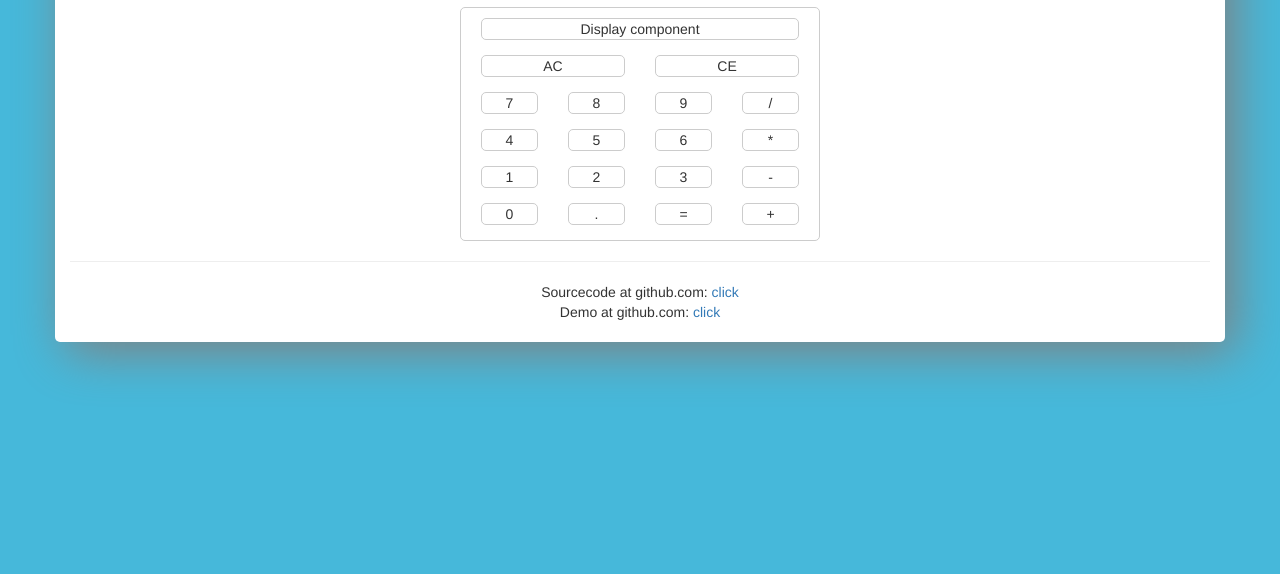
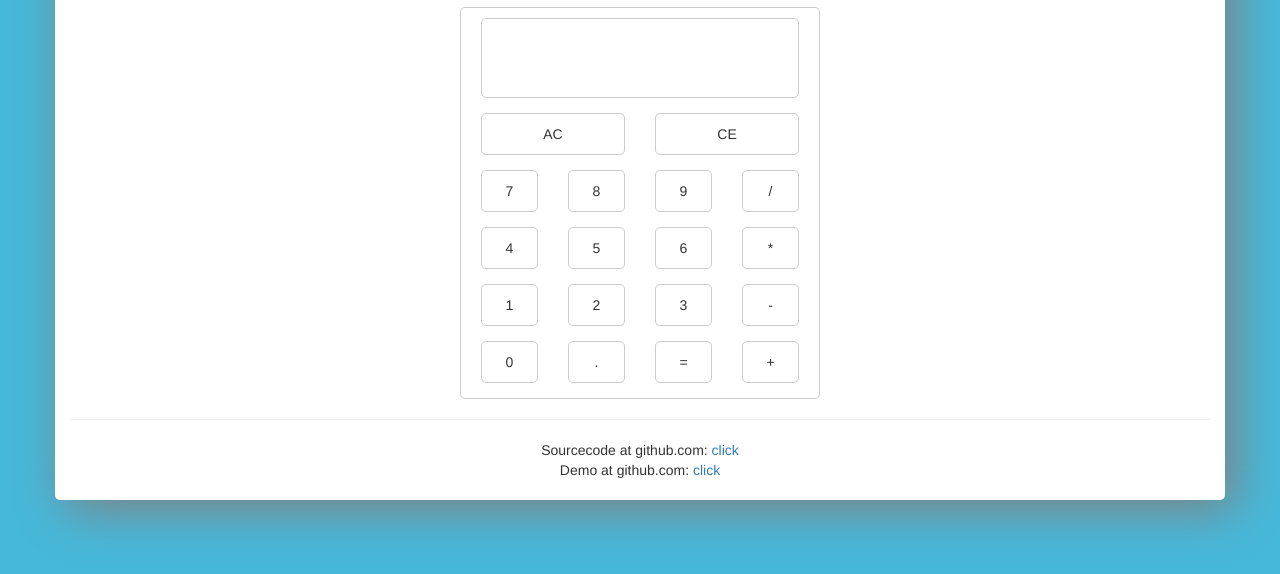
Before and after one commit to daveyx/fcc-calculator, a React app: page / in a window 1280 px wide. Shown: the part 122-696 px from the top of the page. Built offline with nearby package versions, Linux system fonts and the light colour scheme.

Commit message:
small layout improvements

```diff
--- a/dev/css/style.css
+++ b/dev/css/style.css
@@ -36,6 +36,14 @@ body {
   border-radius: 5px;
 }
 
+.display {
+  min-height: 80px;
+}
+
+.button {
+  padding: 10px;
+}
+
 footer {
   padding-bottom: 20px;
 }
--- a/dev/js/components/display.js
+++ b/dev/js/components/display.js
@@ -17,7 +17,6 @@ export default class Display extends Component {
   render() {
     return(
             <div className="display">
-              Display component
             </div>
     );
   }
```
